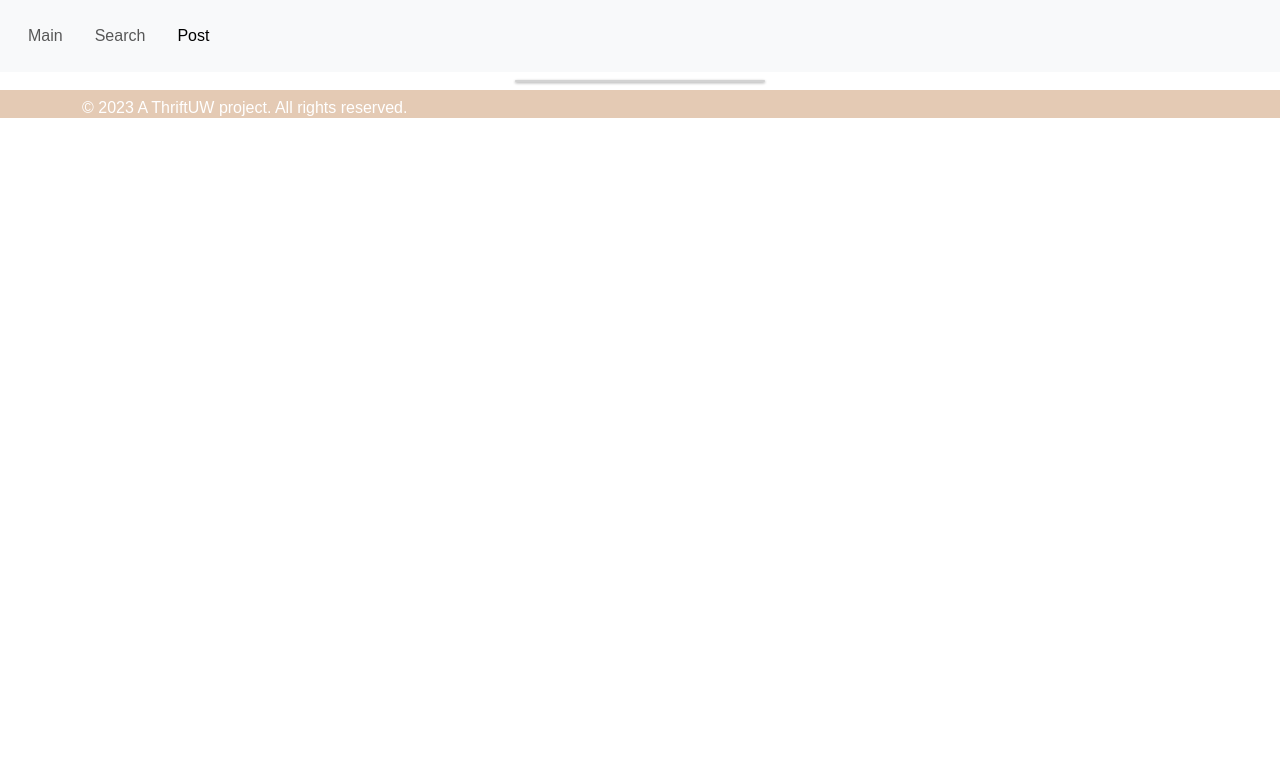
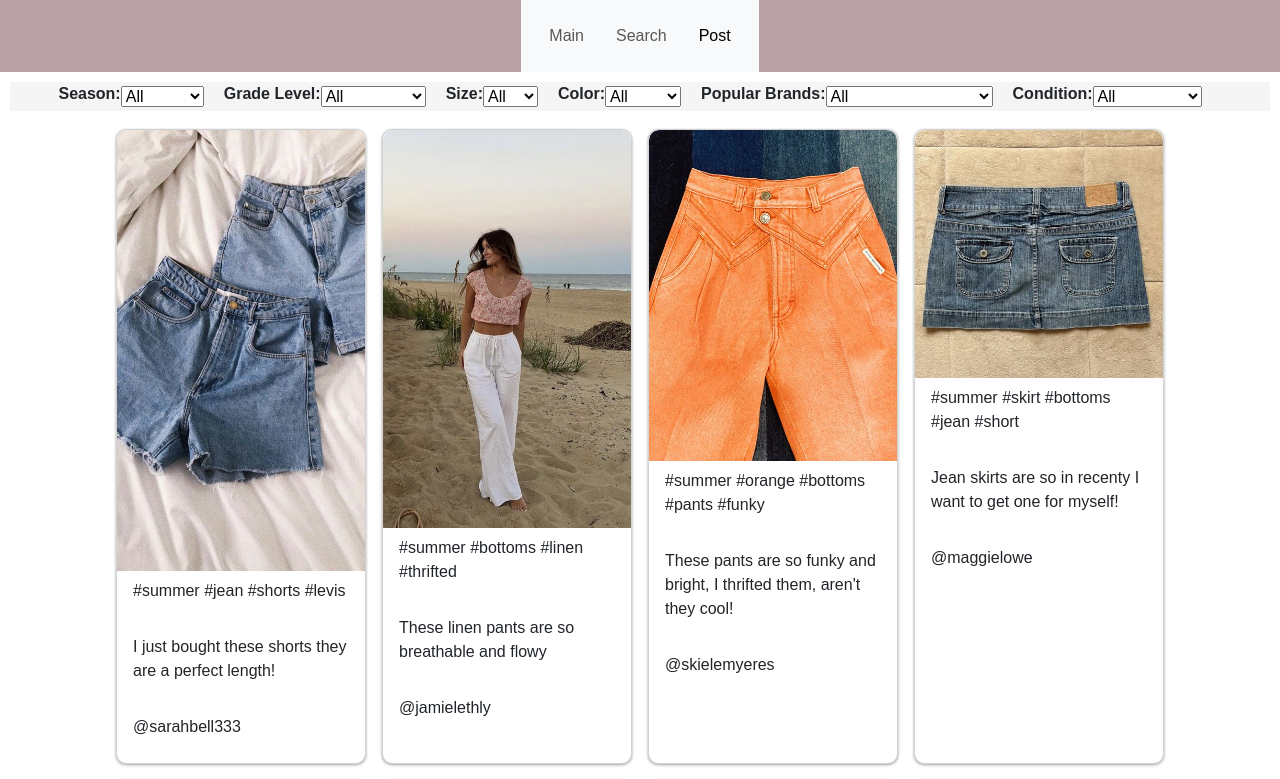
Before and after one commit to info340b-au23/project-ThriftUW, a React (Create React App) app: page /post in a window 1280 px wide. Shown: the top 779 px of the page. Built offline with nearby package versions, Linux system fonts and the light colour scheme.

Commit message:
Small changes related to fixing navbar and pages

```diff
--- a/src/components/App.js
+++ b/src/components/App.js
@@ -6,6 +6,7 @@ import { Home }from './Main.js';
 import {Navbar} from './Navbar.js';
 import { Post } from './Post.js';
 import { SearchForm } from './Search.js';
+import {Footer} from './Main.js';
 
 import DEFAULT_USERS from '../data/firebase.json';
 
@@ -39,9 +40,8 @@ export function App(props) {
   return (
         <div>
               <Navbar/>
-              <Home/>
-              <Post/>
-
+              <SearchForm/>
+              <Footer/>
         </div>
   );
 }
--- a/src/components/Main.js
+++ b/src/components/Main.js
@@ -9,19 +9,13 @@ export function Home(props){
             <main>
                 <section id="Posts">
                     <div className="card-container">
-
                         <div className="card">
                             <Post />
                         </div>
-
                     </div>
                 </section>
             </main>
-
-            <footer>
-                <Footer/>
-            </footer>
-          </body>
+        </body>
     );
 }
 
--- a/src/components/Navbar.js
+++ b/src/components/Navbar.js
@@ -1,11 +1,11 @@
 import React from 'react';
 import { Link, NavLink } from 'react-router-dom';
-
+import '../index.css';
 export function Navbar() {
 
 
   return (
-    <>
+    <header>
       <nav className="navbar navbar-expand-lg navbar-light bg-light">
         <div className="container-fluid">
           <button className="navbar-toggler" type="button" data-bs-toggle="collapse" data-bs-target="#navbarSupportedContent" aria-controls="navbarSupportedContent" aria-expanded="false" aria-label="Toggle navigation">
@@ -28,6 +28,6 @@ export function Navbar() {
         </div>
       </nav>
 
-    </>
+    </header>
   );
 }
--- a/src/components/Post.js
+++ b/src/components/Post.js
@@ -25,7 +25,7 @@ export function Post (props) {
 
     return (
         <div>
-            <main>
+        <main>
                 <div>
                     {CreateStaticPost}
                 </div>
--- a/src/components/Search.js
+++ b/src/components/Search.js
@@ -4,9 +4,6 @@ import {Navbar} from './Navbar.js';
 export function SearchForm (props) {
   return (
     <body>
-      <header>
-        {<Navbar/>}
-    </header>
       <main>
         <section id="filters">
           <div className="filter-group">
```
